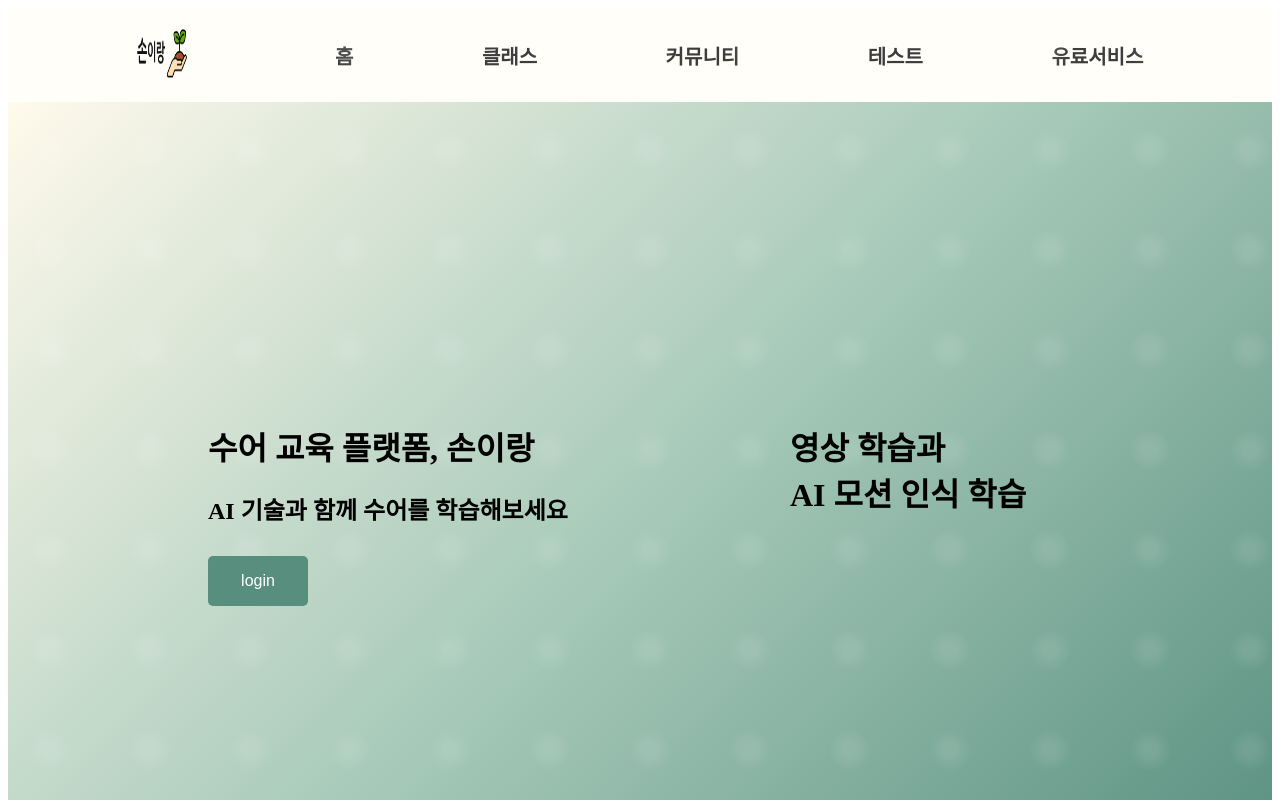
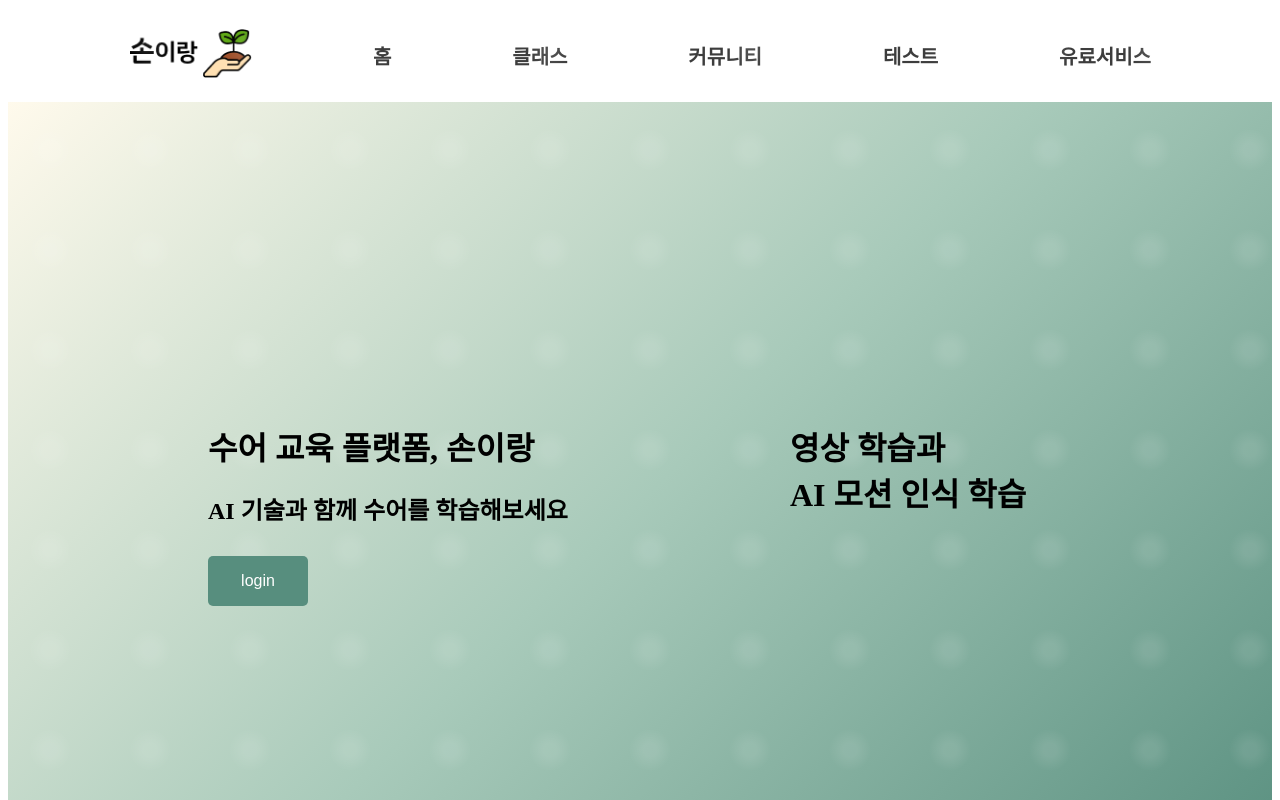
Before and after one commit to GDG-SignED/front, a React (Vite) app: page / in a window 1280 px wide. Shown: the top 800 px of the page. Built offline with nearby package versions, Linux system fonts and the light colour scheme; a web font is replaced by a local one.

Commit message:
Design: 네비게이션바 css 수정

```diff
--- a/src/components/Nav.jsx
+++ b/src/components/Nav.jsx
@@ -7,7 +7,7 @@ function Nav() {
     <div>
       <div className='navbar'>
         <Link className='logo' to={'/'}>
-          <img src={Logo} alt='Logo' />
+          <img src={Logo} alt='Logo' className='logo-img' />
         </Link>
         <Link className='navbarMenu' to={'/'}>홈</Link>
         <Link className='navbarMenu' to={'/class-main-page'}>클래스</Link>
--- a/src/components/css/Nav.css
+++ b/src/components/css/Nav.css
@@ -1,12 +1,21 @@
 
 .navbar {
     width: 100%;
-    background-color: #FFFEF9;
+    background-color: white;
     align-items: center;
-    padding: 20px 0px;
-    margin-left: 0px;
+    padding: 20px 0;
     display: flex;
     justify-content: space-evenly;
+  }
+
+  .logo {
+    /* object-fit: scale-down; */
+  }
+
+  .logo-img {
+    width: 100%;
+    margin: 0%;
+    object-fit: scale-down;
   }
 
   .navbarMenu {
@@ -16,5 +25,4 @@
     color: #3D3D3D;
     text-decoration: none;
     justify-content: center;
-    margin-left: 0 20px;
   }
```
